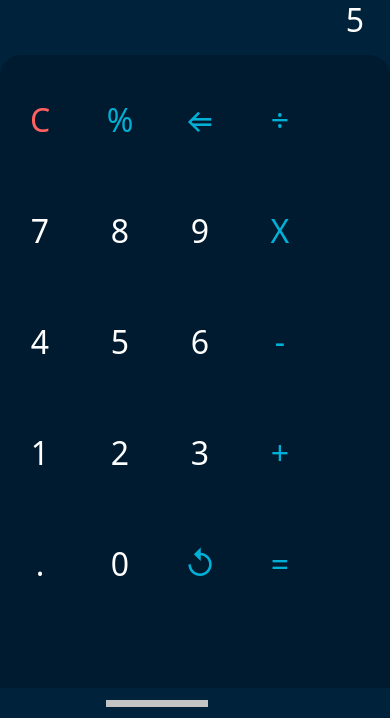
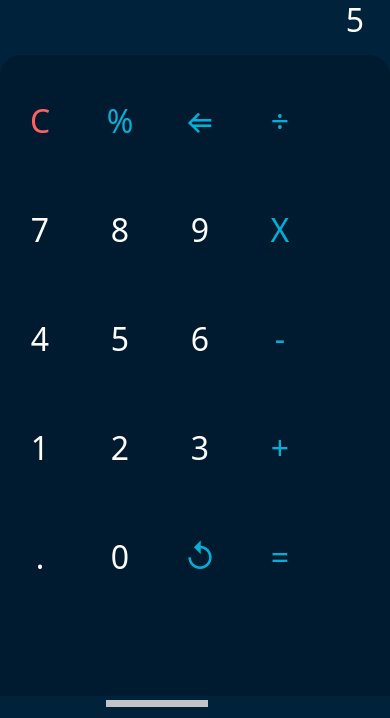
Before and after one commit to Abubakir111/calc_vaesion1, a plain HTML site: page index.html in a window 390 px wide. Shown: the part 126-844 px from the top of the page. Drawn offline with Linux system fonts and the light colour scheme.

Commit message:
removed the scroll by length

```diff
--- a/style.css
+++ b/style.css
@@ -42,21 +42,21 @@
     }
     .btn_content{
         width: 100%;
-        height: 75vh;
+        height: 76vh;
         border-radius: 21px 21px 0px 0px;
         background: #001B2F;
 
     }
     .btn{
         text-align: center;
-        line-height: 90px;
+        line-height: 92px;
         font-size: 2em;
         font-family: system-ui, -apple-system, BlinkMacSystemFont, 'Segoe UI', Roboto, Oxygen, Ubuntu, Cantarell, 'Open Sans', 'Helvetica Neue', sans-serif;
         width: 80px;
-        height: 111px;
+        height: 109px;
         float: left;
         background: none;
-        color: #fff;
+        color: #fff
     }
     .scrol{
         width: 102px;
```
